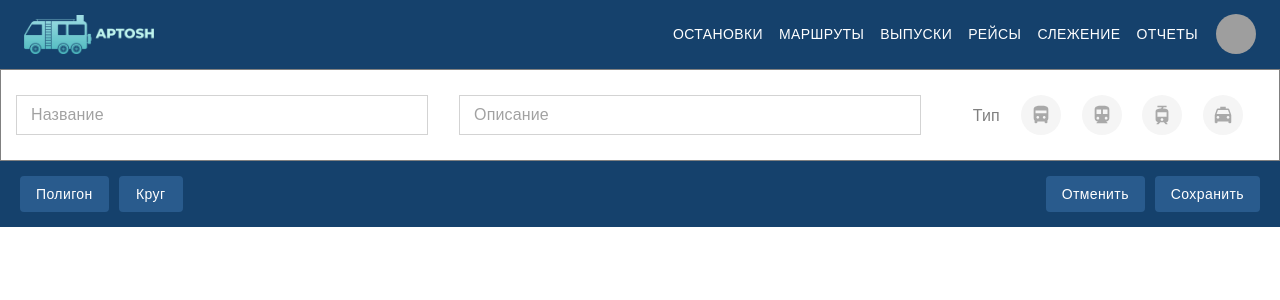
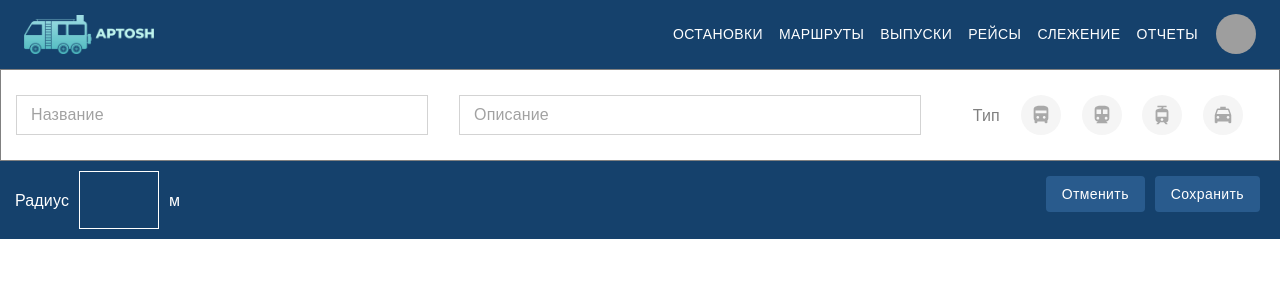
Before and after one commit to aiperi/busmap, a React (Create React App) app: page /addstop in a window 1280 px wide. Shown: the top 300 px of the page. Built offline with nearby package versions, Linux system fonts and the light colour scheme; grey boxes are pictures that could not be loaded.

Commit message:
added radius changer

```diff
--- a/src/components/AddBusStop/AddBusStop.js
+++ b/src/components/AddBusStop/AddBusStop.js
@@ -1,5 +1,5 @@
 import React, {useState} from 'react';
-import {Button, Checkbox, Grid, TextField, Tooltip} from "@mui/material";
+import {Button, Checkbox, Grid, TextField, Tooltip, Typography} from "@mui/material";
 import {blue, green, pink, yellow} from "../../colors";
 import DirectionsBusFilledIcon from "@mui/icons-material/DirectionsBusFilled";
 import DirectionsTransitIcon from "@mui/icons-material/DirectionsTransit";
@@ -13,18 +13,18 @@ const style = {
 }
 
 
-const ColorButton = styled(Button)(( ) => ({
+const ColorButton = styled(Button)(() => ({
     color: 'white',
-textTransform:"capitalize",
-    margin:"5px",
-    backgroundColor:"#295b8d",
+    textTransform: "capitalize",
+    margin: "5px",
+    backgroundColor: "#295b8d",
     boxShadow: "none",
     '&:hover': {
         backgroundColor: "#19538c",
     },
 }));
 
-const AddBusStop = ({onCancel}) => {
+const AddBusStop = ({onCancel, radius, changeRadius}) => {
 
     const [stop, setStop] = useState({
         name: "",
@@ -55,8 +55,9 @@ const AddBusStop = ({onCancel}) => {
 
 
     return (
-        <Grid container >
-            <Grid item container justifyContent={"space-between"} sx={{padding: "25px 15px", backgroundColor:"white", border:"1px solid grey"}}>
+        <Grid container>
+            <Grid item container justifyContent={"space-between"}
+                  sx={{padding: "25px 15px", backgroundColor: "white", border: "1px solid grey"}}>
                 <TextField
                     name="name"
                     variant={"outlined"}
@@ -95,7 +96,7 @@ const AddBusStop = ({onCancel}) => {
                 />
 
                 <Grid container item width={"25%"} justifyContent={"space-evenly"} alignItems={"center"}>
-                    <label style={{color:"grey", caretColor:"transparent"}}>Тип</label>
+                    <label style={{color: "grey", caretColor: "transparent"}}>Тип</label>
                     <Tooltip title="Автобусы" arrow>
                         <Checkbox
                             name="bus"
@@ -151,10 +152,30 @@ const AddBusStop = ({onCancel}) => {
 
 
             </Grid>
-            <Grid item container justifyContent={"space-between"} sx={{backgroundColor:"#15416c", padding:' 10px 15px'}}>
-                <div>
-                    <ColorButton variant={"contained"}>Полигон</ColorButton>
-                    <ColorButton variant={"contained"}>Круг</ColorButton>
+            <Grid item container justifyContent={"space-between"}
+                  sx={{backgroundColor: "#15416c", padding: ' 10px 15px'}}>
+                <div style={{display:"flex", alignItems:"center", color:'white'}}>
+                    {/*<ColorButton variant={"contained"} >Полигон</ColorButton>*/}
+                    <Typography variant={"subtitle1"}>Радиус</Typography>
+                    <TextField type={"number"}
+                               value={radius}
+                               onChange={changeRadius}
+                               inputProps={{style:{color:"white"}}}
+                               sx={{
+                                   border:"1px solid white",
+                                   margin:"0 10px",
+                                   width:"80px",
+                                   fontSize:"12px",
+                                   "& .MuiOutlinedInput-root": {
+                                       "& > fieldset": {
+                                           border: "none"
+                                       }
+                                   }
+                               }}
+
+                    />
+                    <Typography variant={"subtitle1"}>м</Typography>
+
                 </div>
                 <div>
                     <ColorButton variant={"contained"} onClick={onCancel}>Отменить</ColorButton>
--- a/src/components/BusStopsMap/BusStopsMap.js
+++ b/src/components/BusStopsMap/BusStopsMap.js
@@ -1,6 +1,6 @@
 import React, {useMemo, useState} from 'react';
 import {Grid} from "@mui/material";
-import {GoogleMap, InfoWindow, Marker, MarkerClusterer, useLoadScript} from '@react-google-maps/api';
+import {Circle, GoogleMap, InfoWindow, Marker, MarkerClusterer, useLoadScript} from '@react-google-maps/api';
 
 import {makeStyles} from "@mui/styles";
 import AutocompleteSearch from "../AutocompleteSearch/AutocompleteSearch";
@@ -9,7 +9,7 @@ import busMarker from '../../assets/images/busMarker.png'
 import circle from '../../assets/images/circle.png'
 import AddBusStop from "../AddBusStop/AddBusStop";
 
-const useStyles = makeStyles(()=> ({
+const useStyles = makeStyles(() => ({
     container: {
         width: "100%",
         height: "80vh",
@@ -26,7 +26,6 @@ const container = {
     height: "80vh",
 }
 
-
 const styles = [{
     url: circle,
     height: 55,
@@ -36,26 +35,53 @@ const styles = [{
     fontSize: "18px"
 }];
 
+
+const options = {
+    strokeColor: '#115604',
+    strokeOpacity: 0.8,
+    strokeWeight: 2,
+    fillColor: '#4bd56b',
+    fillOpacity: 0.35,
+    clickable: false,
+    draggable: false,
+    editable: true,
+    visible: true,
+    zIndex: 1
+}
+
+
 const BusStopsMap = () => {
     const classes = useStyles();
     const [selectedMarker, setSelectedMarker] = useState("");
     const [isAddStop, setIsAddStop] = useState(false);
-    const [newMarker, setNewMarker] = useState(null)
+    const [newMarker, setNewMarker] = useState(null);
+    const [radius, setRadius] = useState(50);
+    const [circle, setCircle] = useState(null)
 
     const center = useMemo(() => ({
         lat: 42.880961762656284,
-        lng: 74.58320606499385
+        lng: 74.58320606499385,
     }), [])
 
+    const [zoom, setZoom] = useState(10)
 
     const {isLoaded} = useLoadScript({
         googleMapsApiKey: "AIzaSyD8VJHZ2vIQNxAZZ1hf0vKnEa3KjmXM1Pg",
     });
 
 
+    const handleCircleRadius = () => {
+        circle && setRadius(parseInt(circle['radius']))
+    };
+
+
     const onCancel = () => {
         setIsAddStop(false);
         setNewMarker(null);
+    }
+
+    const radiusChangeHandler = (e) => {
+        setRadius(parseInt(e.target.value))
     }
 
     const stops = [
@@ -86,7 +112,7 @@ const BusStopsMap = () => {
                             <GoogleMap
                                 mapContainerStyle={container}
                                 center={center}
-                                zoom={10}
+                                zoom={zoom}
                                 options={{
                                     mapTypeId: 'satellite'
                                 }}
@@ -97,8 +123,11 @@ const BusStopsMap = () => {
                                         lng: ev.latLng.lng(),
                                     }
                                     setNewMarker(position)
-                                    setIsAddStop(true)
+                                    setZoom(16)
+                                    setIsAddStop(true);
                                 }}
+
+
                             >
                                 { /* Child components, such as markers, info windows, etc. */}
                                 <MarkerClusterer styles={styles}>
@@ -120,12 +149,19 @@ const BusStopsMap = () => {
                                 </MarkerClusterer>
 
                                 {newMarker && (
-                                        <Marker
-                                        position={newMarker}
-                                        options={{icon: busMarker}}
-                                        style={[{position:"relative"}]}
+                                    <Circle
+                                        center={newMarker}
+                                        radius={radius}
+                                        options={options}
+                                        onRadiusChanged={handleCircleRadius}
+                                        onLoad={(circle) => setCircle(circle)}
+                                        onUnmount={(circle) => {
+                                            setCircle(null);
+                                            setRadius(50)
+                                        }}
                                     />
                                 )}
+
 
                                 {selectedMarker && (
                                     <InfoWindow position={selectedMarker.position}>
@@ -133,8 +169,12 @@ const BusStopsMap = () => {
                                     </InfoWindow>
                                 )}
                                 {isAddStop && (
-                                    <div style={{position: "absolute", zIndex: 555, bottom: 0}}>
-                                        <AddBusStop onCancel={onCancel}/>
+                                    <div style={{position: "absolute", zIndex: 555, bottom: 0, width: "100%"}}>
+                                        <AddBusStop
+                                            onCancel={onCancel}
+                                            changeRadius={radiusChangeHandler}
+                                            radius={radius}
+                                        />
                                     </div>
 
                                 )}
```
